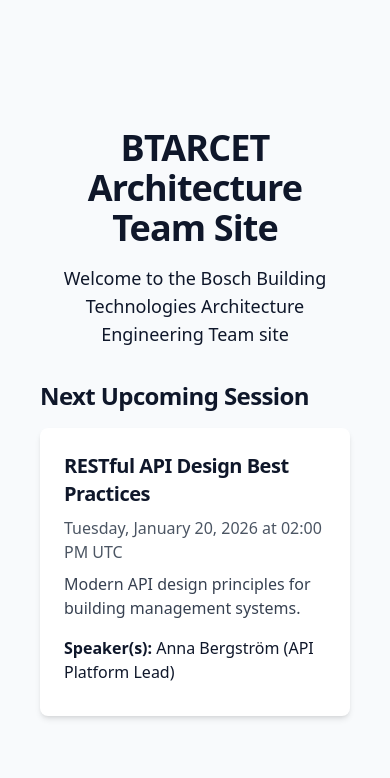
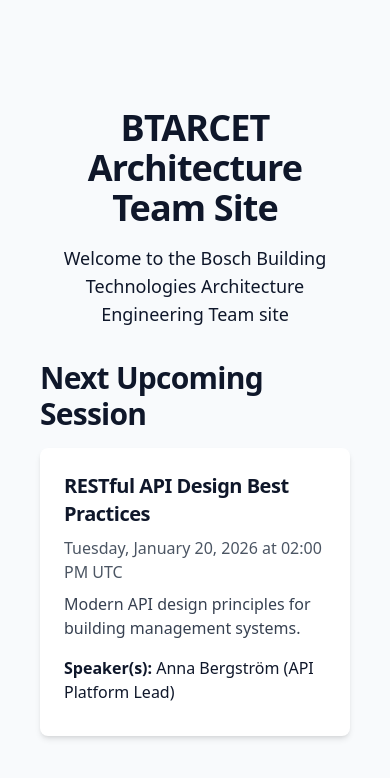
Before and after one commit to Andy-Wall/btarcetsite, a Next.js app: page / in a window 390 px wide. Shown: the top 778 px of the page. Built offline with nearby package versions, Linux system fonts and the light colour scheme.

Commit message:
Fix h2 heading to use responsive styles from globals.css
Co-authored-by: Andy-Wall <2339708+Andy-Wall@users.noreply.github.com>

```diff
--- a/src/app/page.tsx
+++ b/src/app/page.tsx
@@ -18,7 +18,7 @@ export default function Home() {
 
           {nextSession ? (
             <div className="mt-8">
-              <h2 className="text-2xl mb-4">Next Upcoming Session</h2>
+              <h2 className="mb-4">Next Upcoming Session</h2>
               <SessionCard session={nextSession} />
             </div>
           ) : (
```
